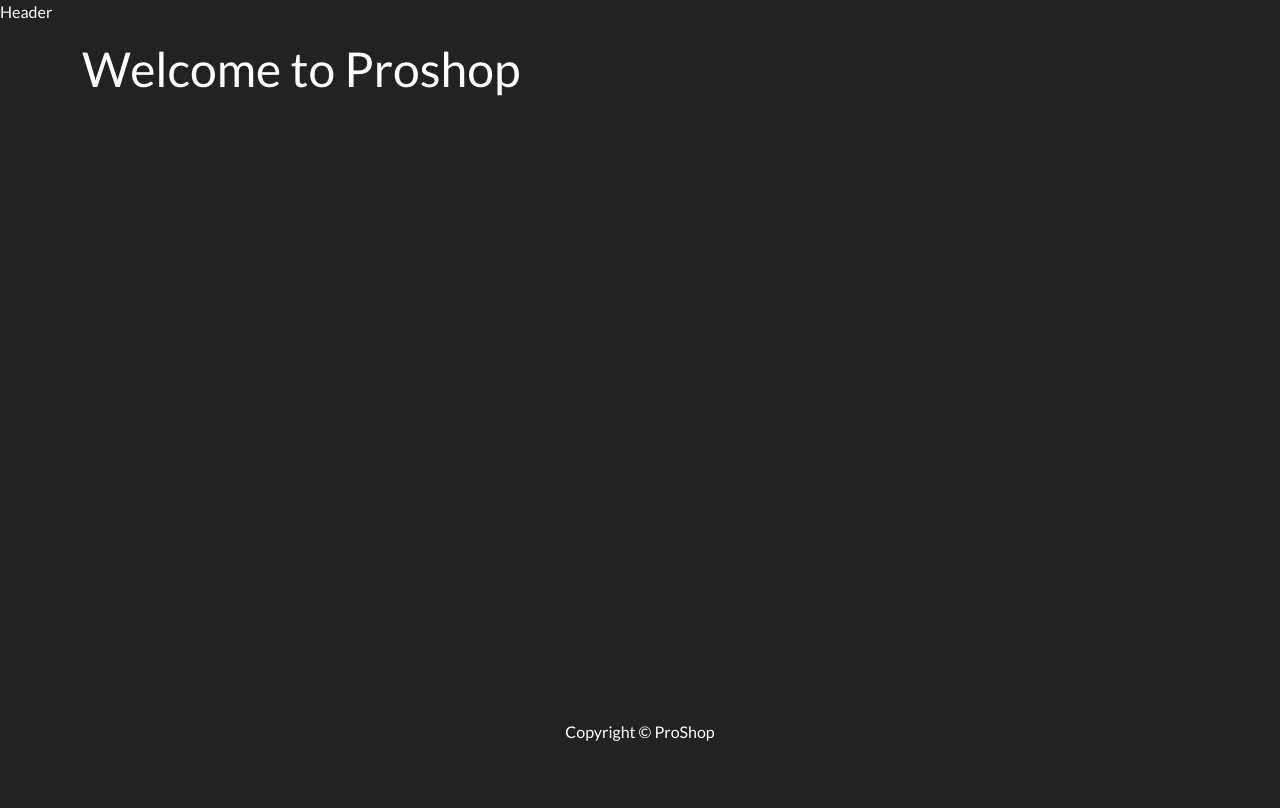
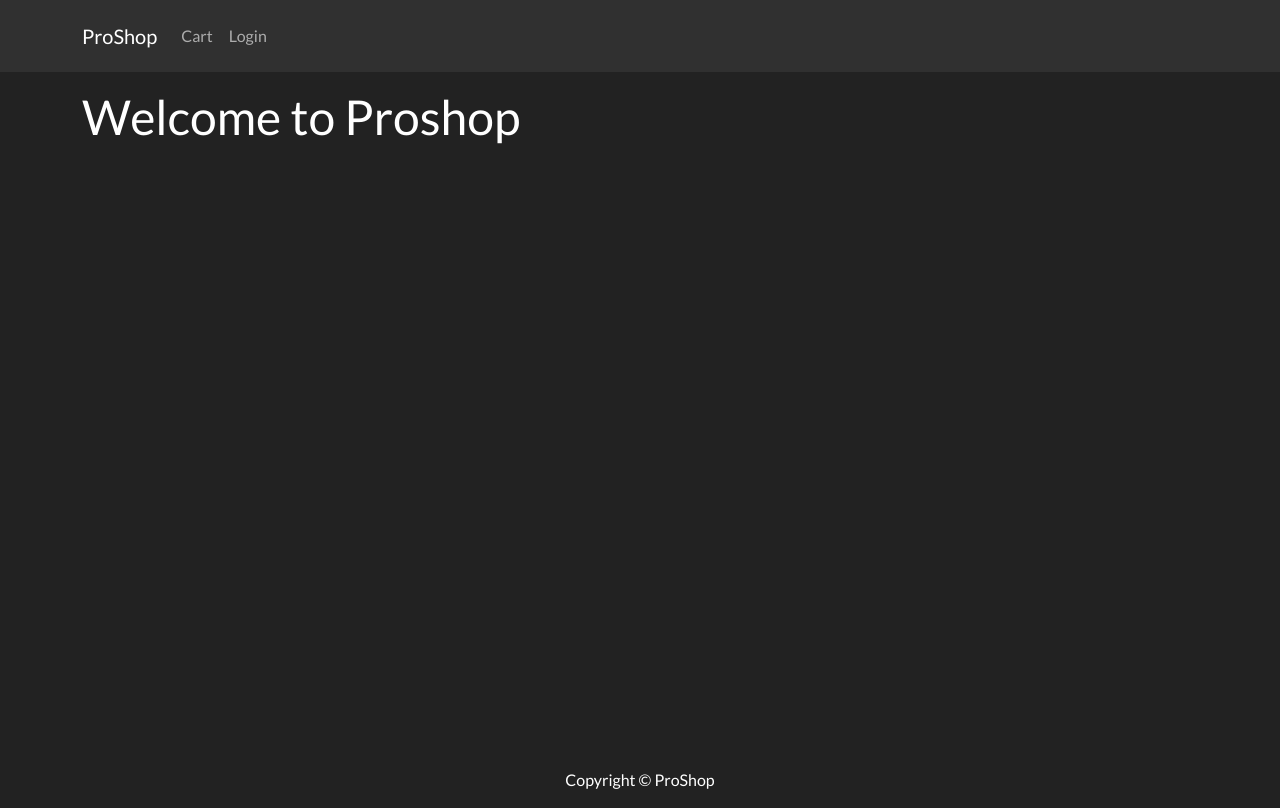
Before and after one commit to Harry-Leepz/ecommerce, a React (Create React App) app: page / in a window 1280 px wide. Built offline with nearby package versions, Linux system fonts and the light colour scheme.

Commit message:
Structure Header with bootstrap components

```diff
--- a/src/components/Header.js
+++ b/src/components/Header.js
@@ -1,13 +1,23 @@
-import React from 'react'
+import React from "react";
+import { Navbar, Nav, Container, Row } from "react-bootstrap";
 
 function Header() {
   return (
-    <div>
-      <header>
-        Header
-      </header>
-    </div>
-  )
+    <header>
+      <Navbar bg='dark' variant='dark' expand='lg' collapseOnSelect>
+        <Container>
+          <Navbar.Brand href='/'>ProShop</Navbar.Brand>
+          <Navbar.Toggle aria-controls='basic-navbar-nav' />
+          <Navbar.Collapse id='basic-navbar-nav'>
+            <Nav className='ml-auto'>
+              <Nav.Link href='/cart'>Cart</Nav.Link>
+              <Nav.Link href='/login'>Login</Nav.Link>
+            </Nav>
+          </Navbar.Collapse>
+        </Container>
+      </Navbar>
+    </header>
+  );
 }
 
-export default Header
+export default Header;
```
